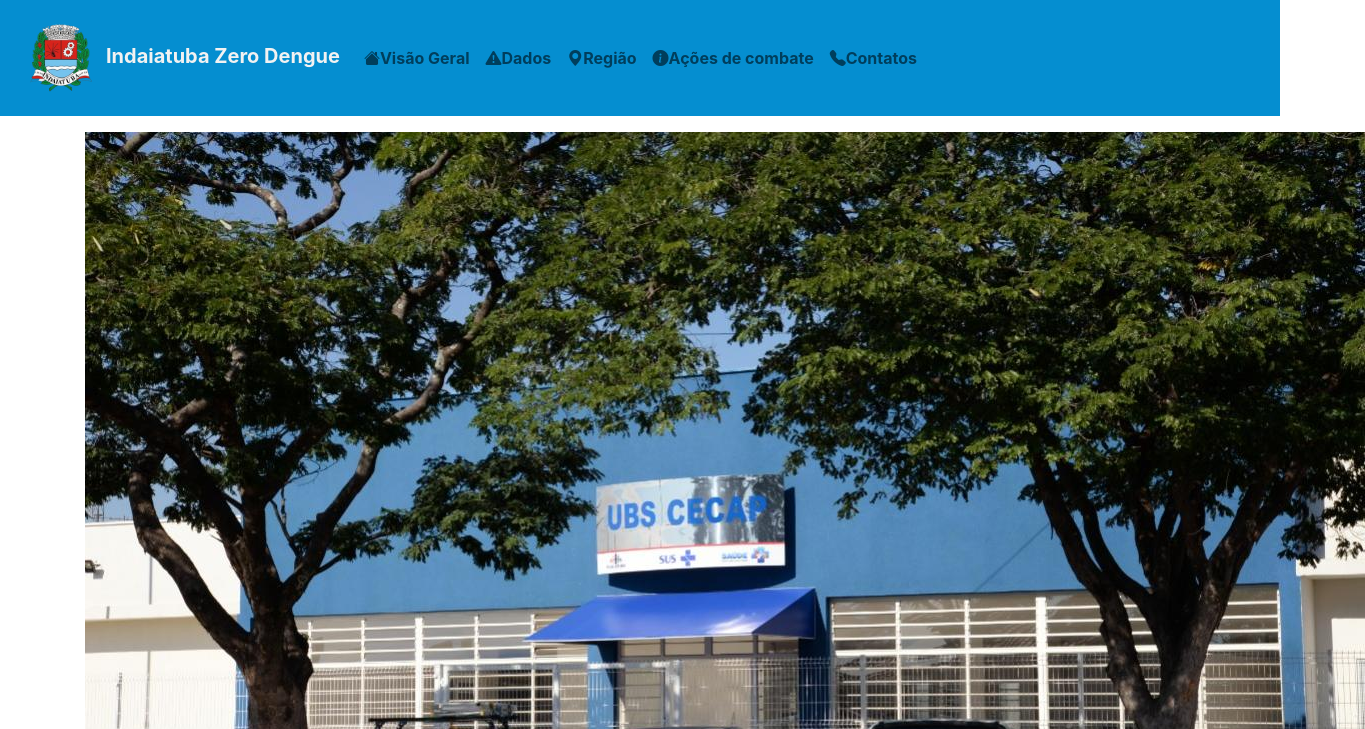
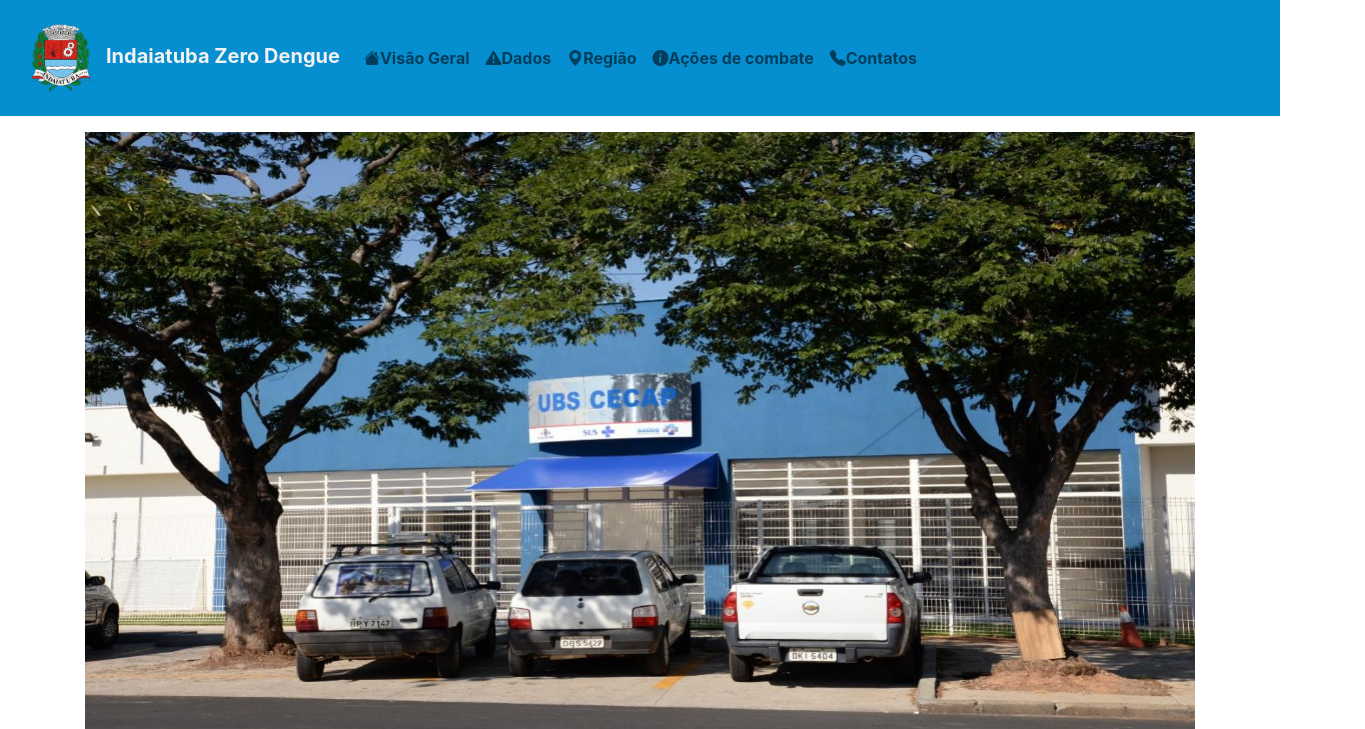
Before and after one commit to feaugusto1208/PI-DENGUE-2024-, a website: page src/index.html in a window 1280 px wide. Shown: the top 729 px of the page, 1365 px wide, since content can reach past the window. Drawn offline with nearby package versions, Linux system fonts and the light colour scheme; no server answers.

Commit message:
Arrumei a Img bugada

```diff
--- a/src/css/style.css
+++ b/src/css/style.css
@@ -24,6 +24,11 @@
 
 .card {
     margin-top: 20px; /* Ajuste o valor conforme necessário */
+}
+.imgManchet img{
+    width: 100%;
+    height: 600px;
+
 }
 
 /* Footer */
--- a/src/index.html
+++ b/src/index.html
@@ -51,7 +51,7 @@
     <div id="resultado"></div>
 
     <div class="container mt-3">
-        <div>
+        <div class="imgManchet">
             <img src="./img/mini_ubs-cecap-(1).jpeg" alt="">
         </div>
         <div class="row">
```
